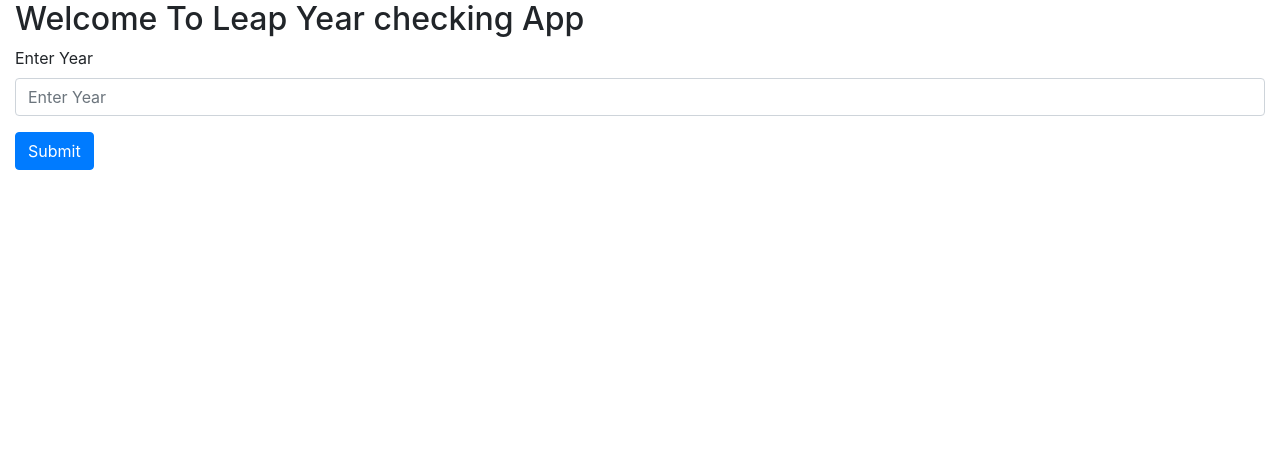
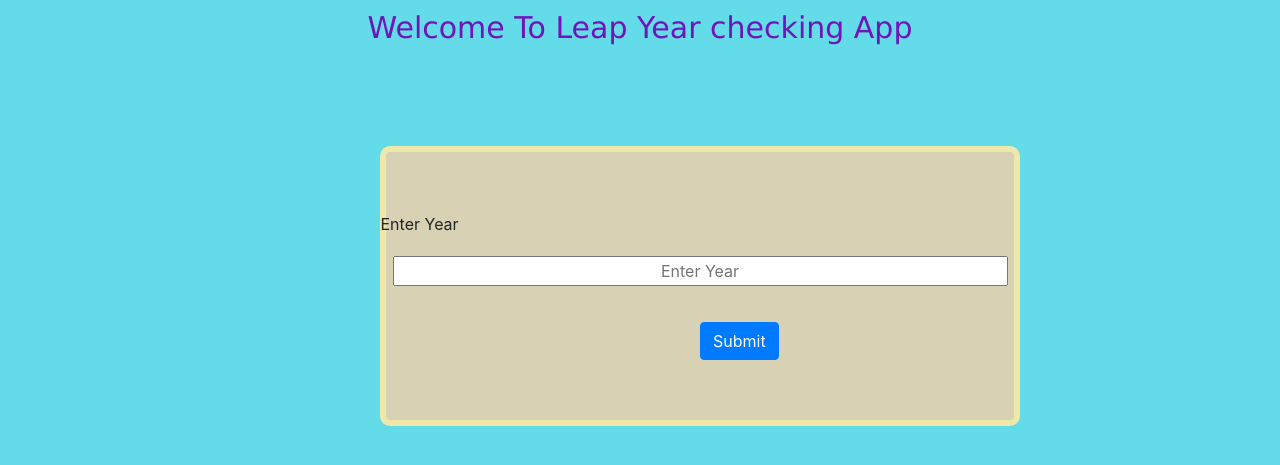
Before and after one commit to PureddyLavanya/Leap_Year_Checker, a Flask app: page / in a window 1280 px wide. Shown: the top 465 px of the page. Run offline with Flask 2, Linux system fonts and the light colour scheme; some libraries are stand-ins or nearby versions.

Commit message:
updating source code

```diff
--- a/app.py
+++ b/app.py
@@ -2,24 +2,26 @@ from flask import Flask
 from flask import render_template,request,flash
 
 app=Flask(__name__)
-
+app.secret_key="my_secret_key"
 
 @app.route('/')
 def index():
     return render_template('index.html')
 
-@app.route('/sub')
-def sub(methods=["GET","POST"]):
+@app.route('/sub',methods=["GET","POST"])
+def sub():
     if request.method=="POST":
-        yr=request.form['year']
+        yr=int(request.form['year'])
         if yr>0:
             if yr%4==0 and yr%100!=0 or yr%400==0:
-                return render_template('sub.html',result="Leap Year")
+                flash("Leap Year")
+                return render_template('index.html')
             else:
-                return render_template('sub.html',result="Not a Leap Year")
+                flash("Not a Leap Year")
+                return render_template('index.html')
         else:
             flash("Enter a valid year")
-            return render_template('sub.html')
+            return render_template('index.html')
     else:
         return render_template('index.html')
 
--- /dev/null
+++ b/static/style.css
@@ -0,0 +1,34 @@
+body{
+    background-color: #64dbe9;
+}
+div{
+    width:280px;
+    height:280px;
+   margin-left:380px;
+   margin-top:100px;
+    border:6px solid palegoldenrod;
+    padding:10px;
+    background-color: #d8d1b3;
+    border-radius: 10px;
+}
+h2{
+    font-family: 'Lucida Sans', 'Lucida Sans Regular', 'Lucida Grande', 'Lucida Sans Unicode', Geneva, Verdana, sans-serif;
+    font-size:30px;
+    margin: 10px;
+    color: #6f15b9;
+}
+h4{
+    font-family: 'Lucida Sans', 'Lucida Sans Regular', 'Lucida Grande', 'Lucida Sans Unicode', Geneva, Verdana, sans-serif;
+    font-size:27px;
+    margin: 10px;
+}
+button{
+    margin-left:50%;
+}
+form{
+    padding:10px;
+}
+input{
+    align-items: center;
+    margin:12px;
+}
--- a/templates/index.html
+++ b/templates/index.html
@@ -8,23 +8,25 @@
 
     <!-- Bootstrap CSS -->
     <link rel="stylesheet" href="https://stackpath.bootstrapcdn.com/bootstrap/4.3.1/css/bootstrap.min.css" integrity="sha384-ggOyR0iXCbMQv3Xipma34MD+dH/1fQ784/j6cY/iJTQUOhcWr7x9JvoRxT2MZw1T" crossorigin="anonymous">
+    <link rel="stylesheet" href="../static/style.css">
   </head>
   <body>
-
     <!-- Optional JavaScript -->
     <!-- jQuery first, then Popper.js, then Bootstrap JS -->
     <script src="https://code.jquery.com/jquery-3.3.1.slim.min.js" integrity="sha384-q8i/X+965DzO0rT7abK41JStQIAqVgRVzpbzo5smXKp4YfRvH+8abtTE1Pi6jizo" crossorigin="anonymous"></script>
     <script src="https://cdnjs.cloudflare.com/ajax/libs/popper.js/1.14.7/umd/popper.min.js" integrity="sha384-UO2eT0CpHqdSJQ6hJty5KVphtPhzWj9WO1clHTMGa3JDZwrnQq4sF86dIHNDz0W1" crossorigin="anonymous"></script>
     <script src="https://stackpath.bootstrapcdn.com/bootstrap/4.3.1/js/bootstrap.min.js" integrity="sha384-JjSmVgyd0p3pXB1rRibZUAYoIIy6OrQ6VrjIEaFf/nJGzIxFDsf4x0xIM+B07jRM" crossorigin="anonymous"></script>
-    <div class="container-fluid">
-        <h2> Welcome To Leap Year checking App</h2>
+      {% for message in get_flashed_messages() %}
+        <h4 align="center" class="text-danger text-center">{{message}}</h4>
+      {% endfor %}
+
+      <h2 class="text-center"> Welcome To Leap Year checking App</h2>
+      <div class="col-md-6 d-flex align-items-center justify-content-center py-6">
         <form action="/sub" method="post">
-            <div class="form-group">
                 <label for="year">Enter Year</label>
-                <input type="text" class="form-control" id="year" name="year" placeholder="Enter Year">
-            </div>
-            <button type="submit" class="btn btn-primary">Submit</button>
+                <input type="text" class="text-center" id="year" name="year" placeholder="Enter Year" size="55"><br><br>
+            <button type="submit" class="btn btn-primary btn-center">Submit</button>
         </form>
-    </div>
+      </div>
 </body>
 </html>
```
